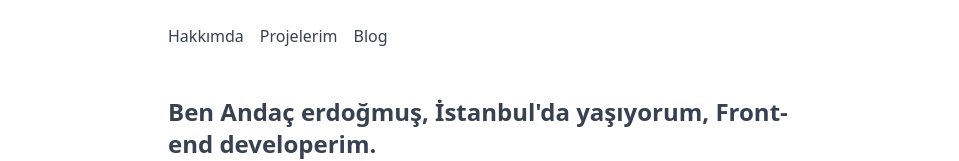
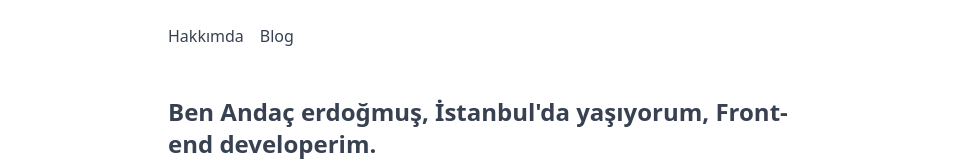
Before and after one commit to andac-e/blog-with-nextjs, a Next.js app: page / in a window 1280 px wide. Shown: the top 161 px of the page, without its empty margins (160-1119 px from the left). Built offline with nearby package versions, Linux system fonts and the light colour scheme.

Commit message:
fix link

```diff
--- a/components/header.js
+++ b/components/header.js
@@ -7,9 +7,6 @@ export default function Header() {
         <Link href="/">
           <a>Hakkımda</a>
         </Link>
-        <Link href="/project">
-          <a>Projelerim</a>
-        </Link>
         <Link href="/blog">
           <a>Blog</a>
         </Link>
--- a/pages/project.js
+++ /dev/null
@@ -1,5 +0,0 @@
-function ProjectPage() {
-  return <div className="site-container">Projeler</div>;
-}
-
-export default ProjectPage;
```
